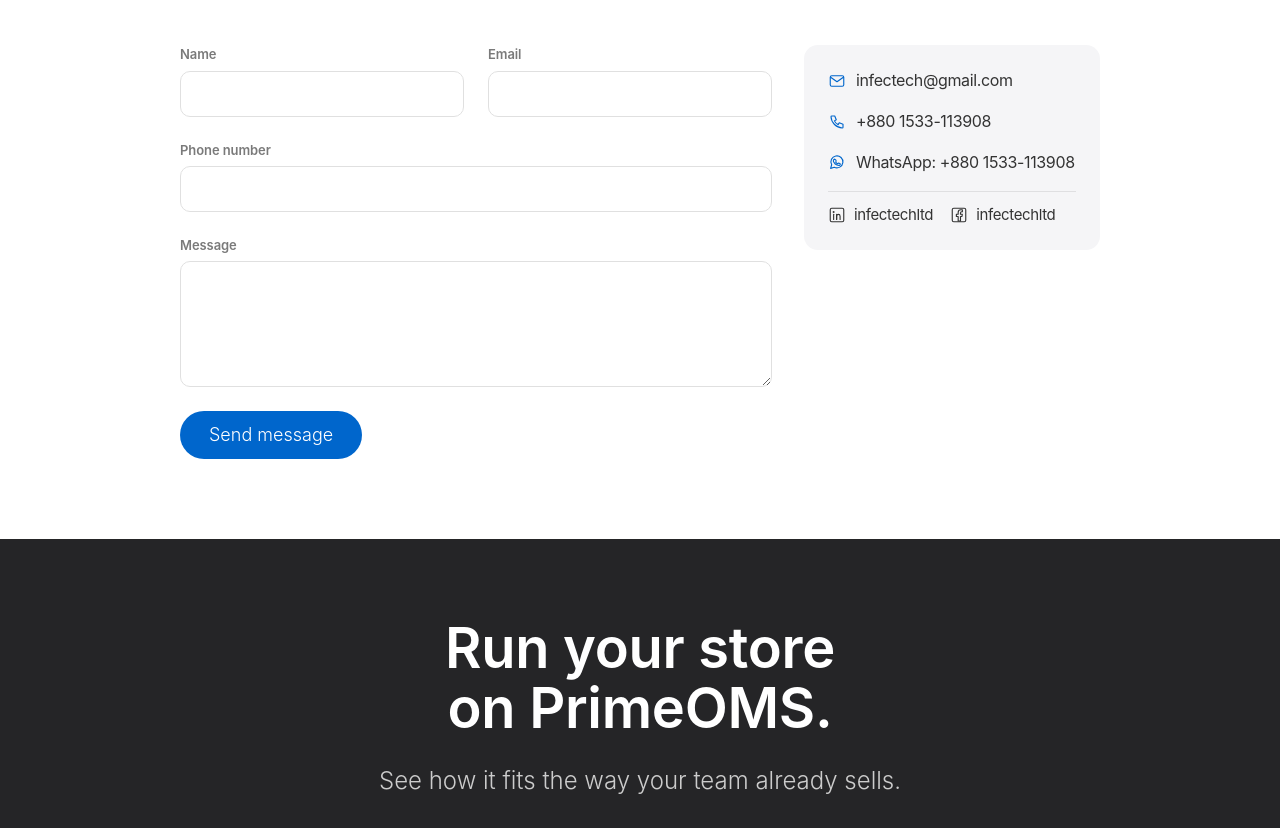
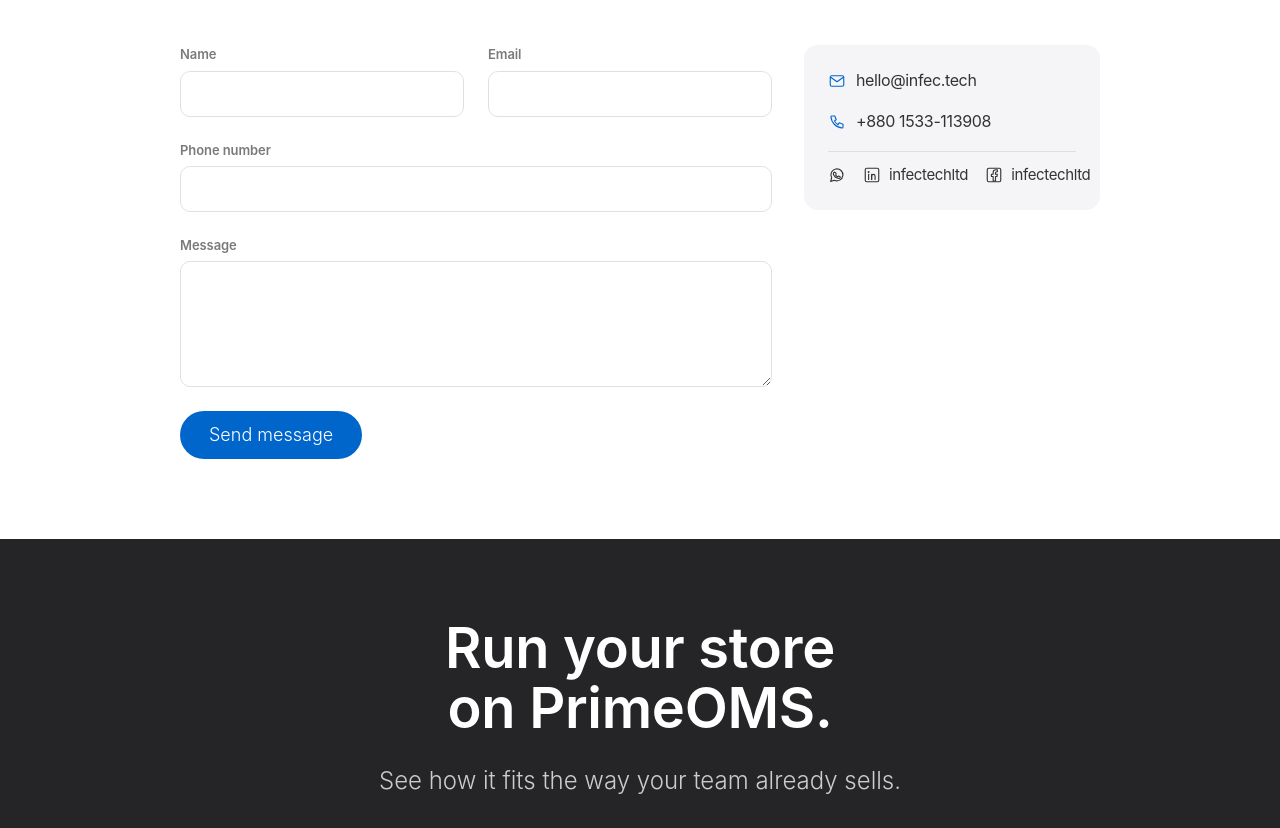
Before and after one commit to infectech/primeoms-landing, a plain HTML site: page index.html in a window 1280 px wide. Shown: the part 7641-8469 px from the top of the page. Drawn offline with Linux system fonts and the light colour scheme; animation ran at ten frames a second.

Commit message:
Update contact email and enhance WhatsApp link in contact section

```diff
--- a/index.html
+++ b/index.html
@@ -992,10 +992,10 @@
           <button class="btn btn--primary btn--lg" type="submit">Send message</button>
         </form>
         <div class="contact__info">
-          <p><svg class="icon" aria-hidden="true"><use href="#i-mail"/></svg><a href="mailto:infectech@gmail.com">infectech@gmail.com</a></p>
+          <p><svg class="icon" aria-hidden="true"><use href="#i-mail"/></svg><a href="mailto:hello@infec.tech">hello@infec.tech</a></p>
           <p><svg class="icon" aria-hidden="true"><use href="#i-phone"/></svg><a href="tel:+8801533113908">+880 1533-113908</a></p>
-          <p><svg class="icon" aria-hidden="true"><use href="#i-whatsapp"/></svg><a href="https://wa.me/8801533113908" target="_blank" rel="noopener">WhatsApp: +880 1533-113908</a></p>
           <div class="contact__social">
+            <a href="https://wa.me/8801533113908" target="_blank" rel="noopener" aria-label="Chat on WhatsApp"><svg class="icon" aria-hidden="true"><use href="#i-whatsapp"/></svg></a>
             <a href="https://www.linkedin.com/company/infectechltd" target="_blank" rel="noopener" aria-label="Infectech Ltd on LinkedIn"><svg class="icon" aria-hidden="true"><use href="#i-linkedin"/></svg><span>infectechltd</span></a>
             <a href="https://www.facebook.com/infectechltd" target="_blank" rel="noopener" aria-label="Infectech Ltd on Facebook"><svg class="icon" aria-hidden="true"><use href="#i-facebook"/></svg><span>infectechltd</span></a>
           </div>
@@ -1010,7 +1010,7 @@
       <h2 class="h-hero">Run your store<br>on PrimeOMS.</h2>
       <p class="lead">See how it fits the way your team already sells.</p>
       <div class="ctas">
-        <a class="btn btn--primary btn--lg" href="mailto:infectech@gmail.com?subject=PrimeOMS%20demo">Book a demo</a>
+        <a class="btn btn--primary btn--lg" href="mailto:hello@infec.tech?subject=PrimeOMS%20demo">Book a demo</a>
         <a class="btn btn--ghost btn--lg" href="#contact">Contact us</a>
       </div>
     </div>
```
